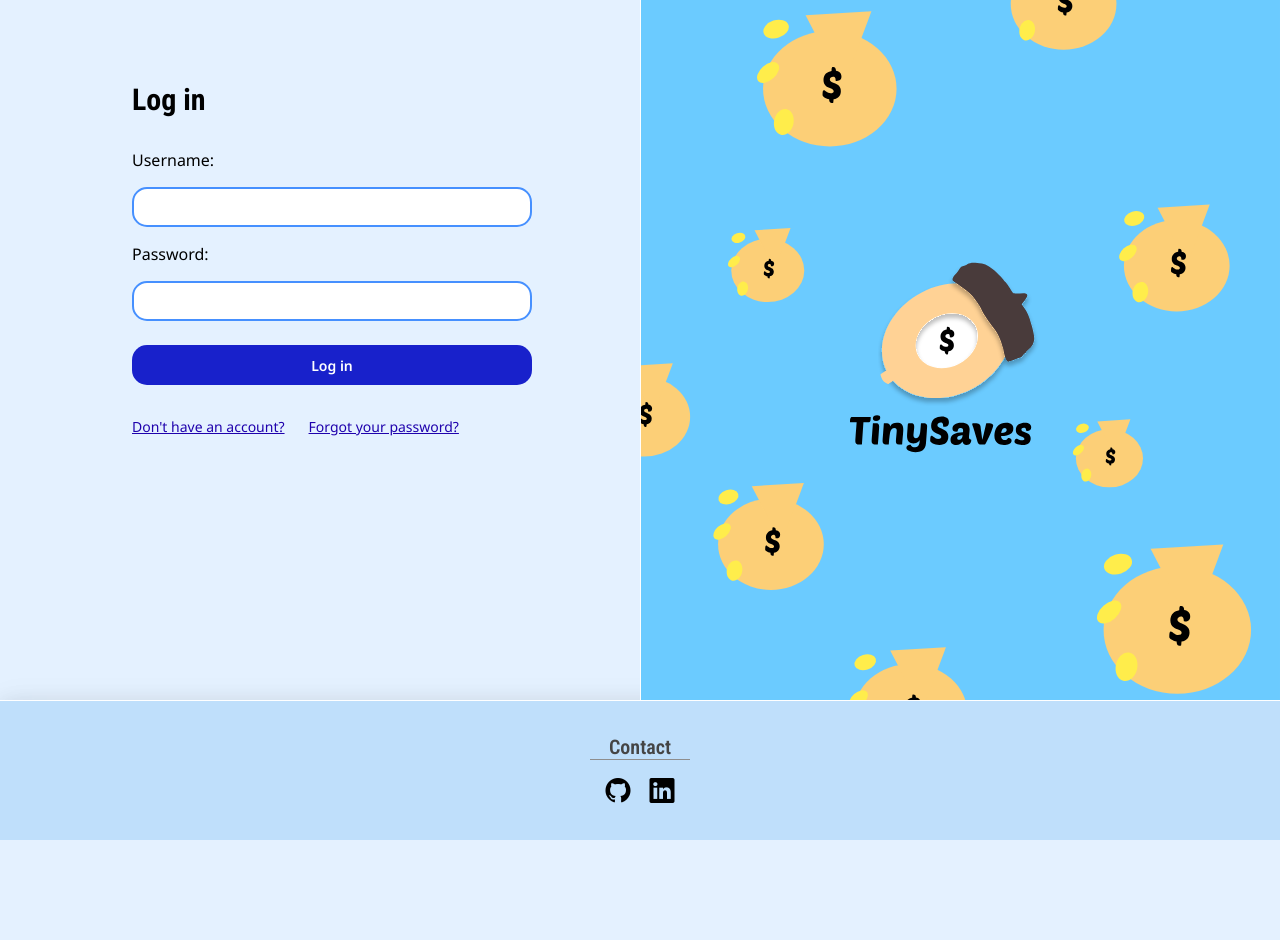
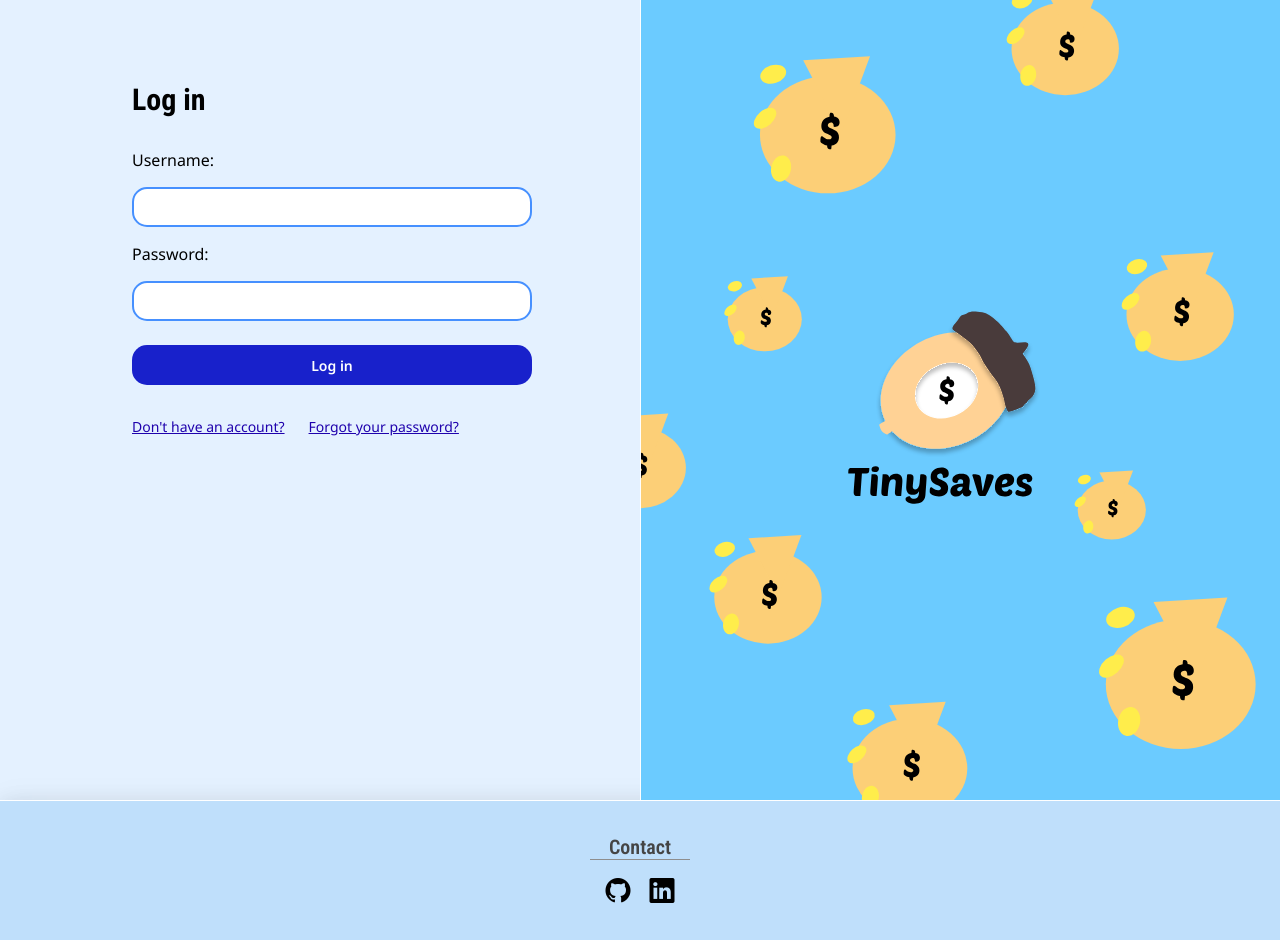
Before and after one commit to Niccar95/tinysaves, a Next.js app: page / in a window 1280 px wide. Before the commit the page ends 840 px from the top, so only its background shows below. Built offline with nearby package versions, Linux system fonts and the light colour scheme.

Commit message:
change to banner min height

```diff
--- a/src/styles/_authPageLayout.scss
+++ b/src/styles/_authPageLayout.scss
@@ -51,7 +51,7 @@ main.authMain {
 
         @include desktop() {
           width: 50%;
-          min-height: 700px;
+          min-height: 100vh;
           height: auto;
           border-left: solid 1px white;
           border-bottom: none;
```
